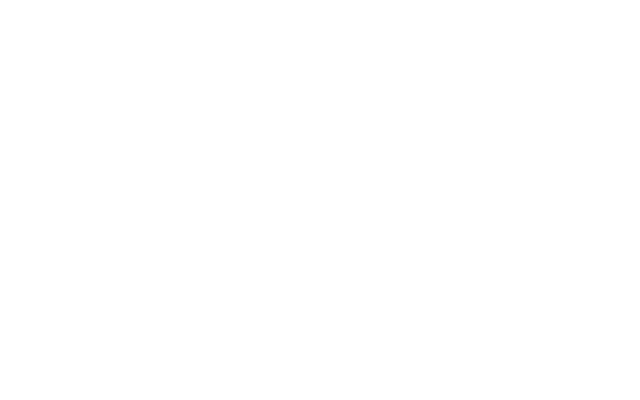
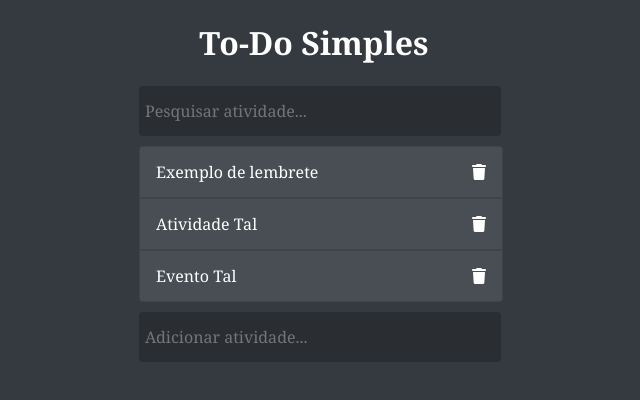
Before and after one commit to FHumberto/PE-PF-TDL, a plain HTML site: page index.html in a window 1280 px wide. Shown: the whole page, without its empty margins (326-966 px from the left). Drawn offline with Linux system fonts and the light colour scheme.

Commit message:
✨ feat: add, remove and search to-do

```diff
--- a/app.js
+++ b/app.js
@@ -0,0 +1,41 @@
+const formSearch = document.querySelector('.form-search');
+const formAdd = document.querySelector('.form-add');
+const listContainer = document.querySelector('.list-container');
+
+formAdd.addEventListener('submit', event =>
+{
+  event.preventDefault();
+  const inputValue = event.target.add.value;
+  console.log(inputValue);
+  listContainer.innerHTML += `<li class="list-group-item"><span class="inner-item">${inputValue}</span><i class="fa-solid fa-trash inner-item"></i></li>`;
+  formAdd.reset();
+})
+
+listContainer.addEventListener("click", event =>
+{
+  const li = event.target;
+  if (li.classList.contains('fa-trash'))
+  {
+    console.log(li.parentElement);
+    li.parentElement.remove();
+  }
+})
+
+formSearch.addEventListener('keyup', event =>
+{
+  const inputValue = event.target.value;
+
+  Array.from(listContainer.children)
+    .filter(li => !li.textContent.toLowerCase().includes(inputValue))
+    .forEach(li =>
+    {
+      li.classList.add('hidden');
+    })
+
+  Array.from(listContainer.children)
+    .filter(li => li.textContent.toLowerCase().includes(inputValue))
+    .forEach(li =>
+    {
+      li.classList.remove('hidden');
+    })
+})
--- a/index.html
+++ b/index.html
@@ -1,13 +1,42 @@
 <!DOCTYPE html>
-<html lang="en">
+<html lang="pt-br">
+
 <head>
   <meta charset="UTF-8">
   <meta http-equiv="X-UA-Compatible" content="IE=edge">
   <meta name="viewport" content="width=device-width, initial-scale=1.0">
   <link rel="stylesheet" href="style.css">
+  <script src="https://kit.fontawesome.com/c72c43c12d.js" crossorigin="anonymous"></script>
   <title>To-Do List Simples</title>
 </head>
+
 <body>
+  <main class="container">
+    <h1>To-Do Simples</h1>
+    <form class="form-search">
+      <input class="form-input" type="text" name="search" placeholder="Pesquisar atividade..." autocomplete="off">
+    </form>
+    <ul class="list-container">
+
+      <li class="list-group-item"><span class="inner-item">Exemplo de lembrete</span>
+        <em class="fa-solid fa-trash inner-item"></em>
+      </li>
+
+      <li class="list-group-item"><span class="inner-item">Atividade Tal</span>
+        <em class="fa-solid fa-trash inner-item"></em>
+      </li>
+
+      <li class="list-group-item"><span class="inner-item">Evento Tal</span>
+        <em class="fa-solid fa-trash inner-item"></em>
+      </li>
+
+    </ul>
+    <form class="form-add">
+      <input class="form-input" type="text" name="add" placeholder="Adicionar atividade...">
+    </form>
+  </main>
+
   <script src="app.js"></script>
 </body>
+
 </html>
--- a/style.css
+++ b/style.css
@@ -0,0 +1,98 @@
+:root
+{
+  --max-width: 350px;
+  --tittle-font: Cambria, Cochin, Georgia, Times, 'Times New Roman', serif;
+  --content-font: Cambria, Cochin, Georgia, Times, 'Times New Roman', serif;
+}
+
+body
+{
+  background-color: #343a40;
+}
+
+.container
+{
+  width: 100%;
+  max-width: var(--max-width);
+  margin-right: auto;
+  margin-left: auto;
+}
+
+h1
+{
+  color: white;
+  font-family: var(--tittle-font);
+  text-align: center;
+}
+
+.list-container
+{
+  display: flex;
+  flex-direction: column;
+  margin-top: 10px;
+  margin-bottom: 10px;
+  padding-right: 0;
+  padding-left: 0;
+  list-style-type: none;
+  color: white;
+}
+
+.inner-item
+{
+  padding-left: 10px;
+  padding-right: 10px;
+}
+
+.list-group-item
+{
+  display: flex;
+  justify-content: space-between !important;
+  align-items: center;
+  width: 100%;
+  height: calc(1.5em + .75rem + 2px);
+  padding: .375rem;
+  border: 1px solid rgba(0, 0, 0, .125);
+  font-weight: 400;
+  font-size: 1rem;
+  font-family: var(--content-font);
+  background-color: #484E53;
+}
+
+.list-group-item:first-child
+{
+  border-top-left-radius: .25rem;
+  border-top-right-radius: .25rem;
+}
+
+.list-group-item:last-child
+{
+  border-bottom-right-radius: .25rem;
+  border-bottom-left-radius: .25rem;
+}
+
+.form-input
+{
+  color: white;
+  font-weight: 400;
+  font-size: 1rem;
+  font-family: var(--content-font);
+  width: 100%;
+  max-width: var(--max-width);
+  height: calc(1.5em + .75rem + 2px);
+  padding: .375rem;
+  border: none;
+  border-radius: .25rem;
+  background-color: rgba(0, 0, 0, 0.2);
+}
+
+.form-input:focus
+{
+  outline: none !important;
+  border-color: #719ECE;
+  box-shadow: 0 0 4px #4f6985;
+}
+
+.hidden
+{
+  display: none;
+}
```
Lines whose indentation alone changed are shown as unchanged.
